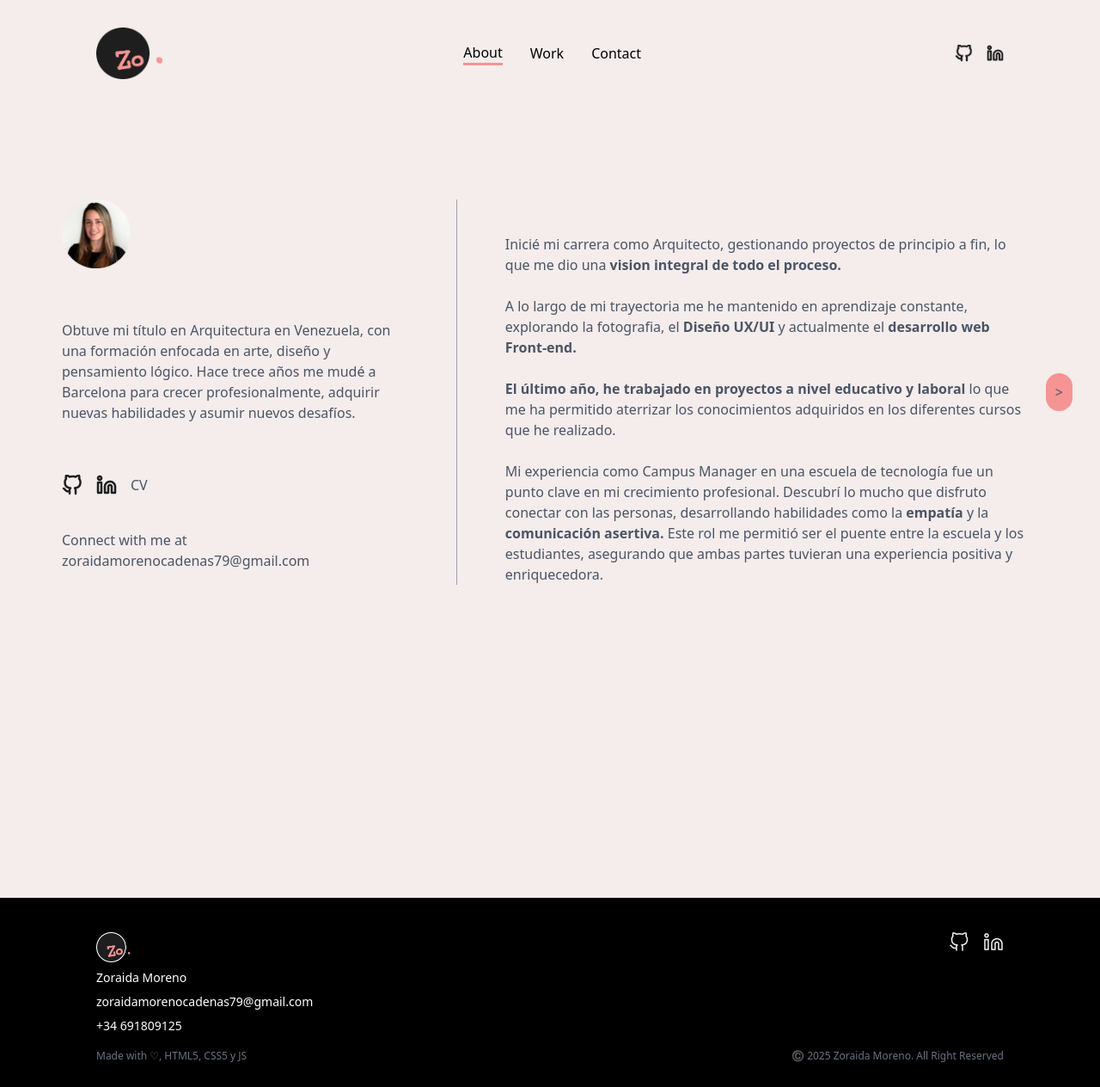
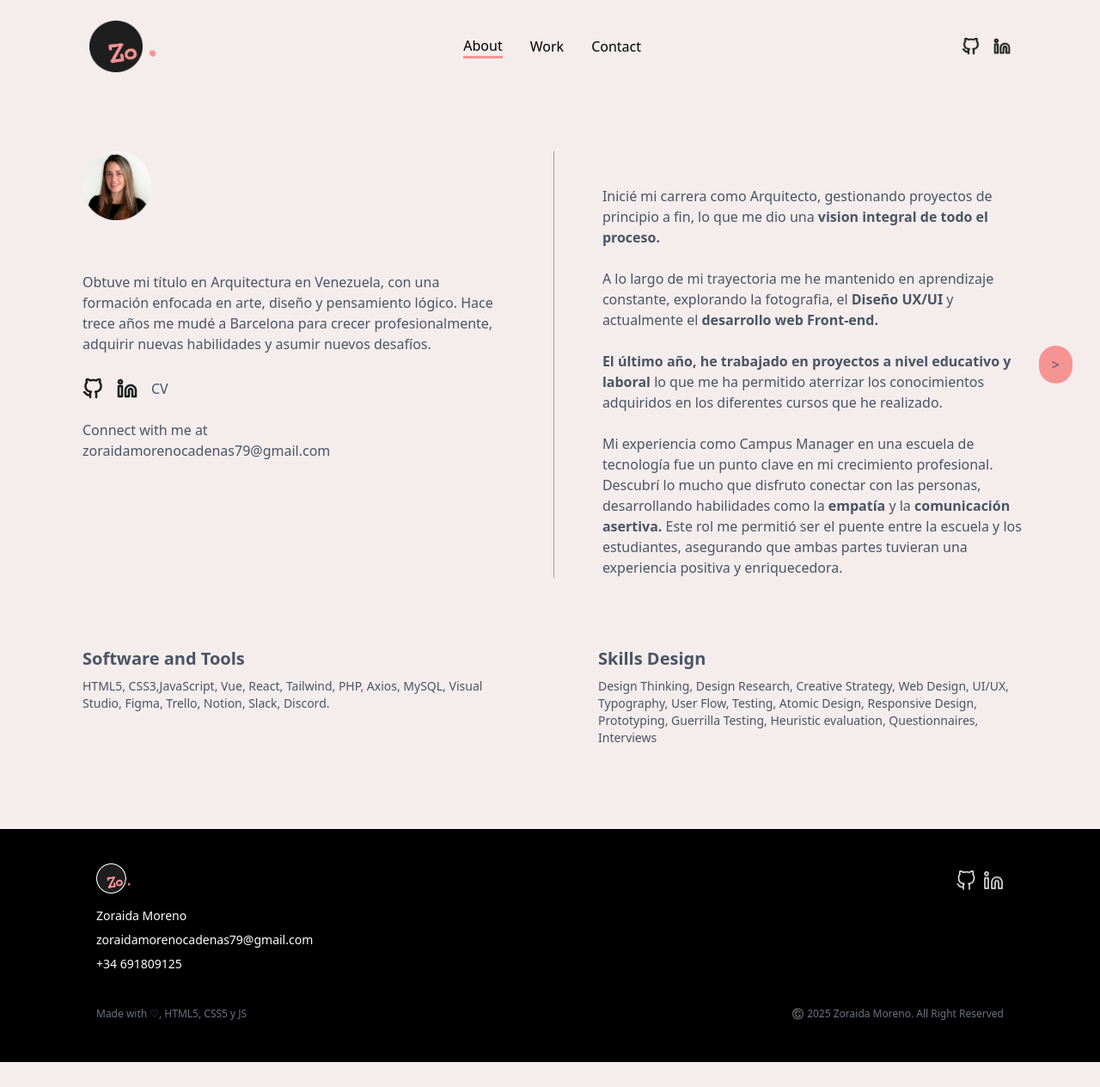
Before and after one commit to ZoraidaMorenoCadenas/portfolio, a Vue app: page /about in a window 1280 px wide. Shown: the whole page at 86% size. After the commit the page ends 1235 px from the top, so only its background shows below. Built offline with nearby package versions, Linux system fonts and the light colour scheme.

Commit message:
styles components

```diff
--- a/src/components/Footer.vue
+++ b/src/components/Footer.vue
@@ -1,6 +1,6 @@
 <template>
-    <footer class="bg-black pt-5 lg:pt-10 pb-6 px-14 lg:px-20 text-sm w-full ">
-        <div class="flex mx-auto gap-24 justify-between h-24 text-white lg:px-8">
+    <footer class="bg-black pt-5 lg:pt-10 pb-6 px-6 lg:px-20 text-sm w-full ">
+        <div class="flex mx-auto gap-24 justify-between h-auto text-white lg:px-8">
            <ul class="">
             <RouterLink to="/">
         <!-- <img class="w-[40px]" src="../assets/ZoLogo.png" alt="Logo Profile" /> -->
@@ -8,16 +8,16 @@
         <img class="w-[40px]" src="../assets/ZoLogoWhite.png" alt="Logo Profile">
         <!-- <span class="font-openSanz font-medium text-2xl lg:text-4xl whitespace-nowrap">Z.</span> -->
       </RouterLink>
-                <li class="pt-2">Zoraida Moreno</li>
-                <li class="pt-2">zoraidamorenocadenas79@gmail.com</li>
-                <li class="pt-2">+34 691809125</li>
+                <li class="mt-2 lg:pt-2">Zoraida Moreno</li>
+                <li class="lg:pt-2">zoraidamorenocadenas79@gmail.com</li>
+                <li class="lg:pt-2">+34 691809125</li>
            </ul>
-           <ul class="flex gap-x-4">
-            <li><img src="../assets/Github.png" alt="Github Logo"></li>
-            <li><img src="../assets/Linkedin.png" alt="Linkeding Logo"></li>
+           <ul class="flex gap-x-2 lg:gap-x4 mt-2">
+            <li><img class="h-4 w-4 lg:h-6 lg:w-6" src="../assets/Github.png" alt="Github Logo"></li>
+            <li><img class="h-4 w-4 lg:h-6 lg:w-6" src="../assets/Linkedin.png" alt="Linkeding Logo"></li>
            </ul>
         </div>
-           <div class="text-gray-500 text-center lg:px-8 lg:flex lg:mt-10 lg:justify-between">
+           <div class="text-gray-500 text-center lg:px-8 lg:flex my-5 lg:mt-10 lg:justify-between">
             <span class="text-sm lg:text-xs">Made with ♡, HTML5, CSS5 y JS</span> <br>
             <span class="text-sm lg:text-xs">©️ 2025 Zoraida Moreno. All Right Reserved</span>
            </div>
--- a/src/components/Header.vue
+++ b/src/components/Header.vue
@@ -1,13 +1,13 @@
 <template>
   <header
     :class="[
-      'px-10 fixed top-0 left-0 w-full transition-all duration-300 z-50 lg:px-20 lg:pt-0 lg:py-0 py-10',
+      'px-10 fixed top-0 left-0 w-full transition-all duration-300 z-50 lg:px-20 lg:pt-0 lg:py-0 py-6',
       scrolled
         ? 'bg-[rgba(245,236,236,0.4)] shadow-md backdrop-blur-md'
         : 'bg-[#F5ECEC]',
     ]"
   >
-    <div class="flex w-full lg:p-8 items-center justify-between">
+    <div class="flex w-full p-2 lg:p-6 items-center justify-between">
       <RouterLink to="/">
 
         <!-- <img class="w-[70px]" src="../assets/ZoLogo.png" alt="Logo Profile" /> -->
--- a/src/views/AboutView.vue
+++ b/src/views/AboutView.vue
@@ -3,8 +3,8 @@
     <div :class="['flex transition-transform duration-500 ease-in-out', { '-translate-x-full': showSecondSection }]"
     class="w-[100%]">
 
-    <section class="w-full flex-shrink-0 lg:p-18 lg:pr-8 text-gray-600">
-        <div class="flex mt-20">
+    <section class="w-full flex-shrink-0 lg:p-24 lg:pr-8 text-gray-600">
+        <div class="flex">
       <div class="lg:w-1/2 lg:pr-6">
         <img
           class="w-20 h-20"
@@ -17,7 +17,7 @@
           a Barcelona para crecer profesionalmente, adquirir nuevas habilidades
           y asumir nuevos desafíos.
         </p>
-        <ul class="flex lg:gap-x-4 lg:mt-10">
+        <ul class="flex lg:gap-x-4 lg:mt-2">
           <RouterLink to="/">
             <li class="relative">
               <img
@@ -50,7 +50,7 @@
             <li>CV</li>
           </RouterLink>
         </ul>
-        <div class="mt-10">
+        <div class="mt-6">
           <span class="block text-gray-600 text-md">Connect with me at</span>
           <span class="font-medium text-md"
             >zoraidamorenocadenas79@gmail.com</span
@@ -58,7 +58,7 @@
         </div>
       </div>
       <div class="border-l border-gray-400 h-auto mx-8 hidden lg:block"></div>
-      <div class="lg:w-3/4 lg:pl-6 text-gray-600 lg:text">
+      <div class="lg:w-1/2 lg:pl-6 text-gray-600 lg:text">
         <p class="lg:mt-10">
           Inicié mi carrera como Arquitecto, gestionando proyectos de principio
           a fin, lo que me dio una
@@ -94,18 +94,17 @@
       </button>
     </div>
        <!-- Seccion de skills -->
-     <!-- <div class="lg:flex lg:pt-0 text-gray-600 lg:mt-20">
+     <div class="lg:flex lg:pt-0 text-gray-600 lg:mt-20">
         <div class="lg:w-1/2 space-y-2">
             <h2 class="font-bold lg:text-xl">Software and Tools</h2>
-            <p class="lg:text-sm lg:pr-20">HTML5, CSS3,  JavaScript, Vue, React, Tailwind, PHP,  Axios, MySQL,  Visual Studio,  Figma, Trello,  Notion,  Slack,  Discord.</p>
+            <p class="lg:text-sm lg:pr-20">HTML5, CSS3,JavaScript, Vue, React, Tailwind, PHP,  Axios, MySQL,  Visual Studio,  Figma, Trello,  Notion,  Slack,  Discord.</p>
         </div>
-        <div class="lg:w-3/4 space-y-2 pl-12 pr-40">
+        <div class="lg:w-1/2 space-y-2 lg:pl-6 lg:pr-16">
             <h2 class="font-bold text-xl">Skills Design</h2>
             <p class="lg:text-sm" >Design Thinking, Design Research, Creative Strategy, Web Design, UI/UX, Typography, User Flow, Testing, Atomic Design, Responsive Design, Prototyping, Guerrilla Testing,
 Heuristic evaluation, Questionnaires, Interviews</p>
         </div>
-     </div> -->
-
+     </div>
     </section>
 
     <!-- Otra pagina -->
@@ -199,7 +198,7 @@ Heuristic evaluation, Questionnaires, Interviews</p>
       </div>
     </div>
 
-     <div class="lg:flex lg:pt-0 text-gray-600 lg:mt-20">
+     <!-- <div class="lg:flex lg:pt-0 text-gray-600 lg:mt-20">
         <div class="lg:w-1/2 space-y-2">
             <h2 class="font-bold lg:text-xl">Software and Tools</h2>
             <p class="lg:text-sm lg:pr-20">HTML5, CSS3,  JavaScript, Vue, React, Tailwind, PHP,  Axios, MySQL,  Visual Studio,  Figma, Trello,  Notion,  Slack,  Discord.</p>
@@ -209,7 +208,7 @@ Heuristic evaluation, Questionnaires, Interviews</p>
             <p class="lg:text-sm" >Design Thinking, Design Research, Creative Strategy, Web Design, UI/UX, Typography, User Flow, Testing, Atomic Design, Responsive Design, Prototyping, Guerrilla Testing,
 Heuristic evaluation, Questionnaires, Interviews</p>
         </div>
-     </div>
+     </div> -->
     </section>
   </div>
   </div>
--- a/src/views/ContactView.vue
+++ b/src/views/ContactView.vue
@@ -1,5 +1,5 @@
 <template>
-    <div class="lg:flex lg:justify-center w-full lg:min-h-screen items-center justify-center px-4 lg:px-20">
+    <div class="lg:flex lg:justify-center w-full lg:min-h-screen items-center justify-center px-4 lg:px-18">
         <div class="lg:w-1/2 p-10">
             <h2 class="font-semibold text-4xl">Get in touch</h2>
         <div class="mt-6">
@@ -19,7 +19,7 @@
         </ul>
     </div>
 
-    <form action="" class="lg:w-1/2 lg:p-10 px-10 pb-10">
+    <form action="" class="lg:w-1/2 lg:p-6 px-10 pb-10">
         <div class="flex flex-col space-y-4">
             <div class="flex flex-col">
                 <label for="name" class=" text-gray-700 font-medium mb-2">Name</label>
@@ -35,7 +35,7 @@
             </div>
 
         </div>
-        <button class="mt-8 lg:mt-4 bg-black px-8 py-3 text-ml text-white rounded-3xl hover:bg-[#f69494] transition-all">Send</button>
+        <button class="mt-8 lg:mt-6 bg-black px-10 py-3 text-ml text-white rounded-3xl hover:bg-[#f69494] transition-all">Send</button>
     </form>
     </div>
 </template>
--- a/src/views/HomeView.vue
+++ b/src/views/HomeView.vue
@@ -1,8 +1,8 @@
 <template>
   <div class="">
     <div class="lg:mt-40 mb-20 content flex flex-col items-center text-center">
-      <div class="flex gap-x-6 items-center">
-        <h1 class="text-3xl font-semibold">Zoraida Moreno</h1>
+      <div class="flex gap-x-6 items-center pt-20 lg:pt-2">
+        <h1 class="text-2xl lg:text-3xl font-semibold">Zoraida Moreno</h1>
         <div class="w-16 h-1 bg-[#f69494]"></div>
       </div>
 
```
